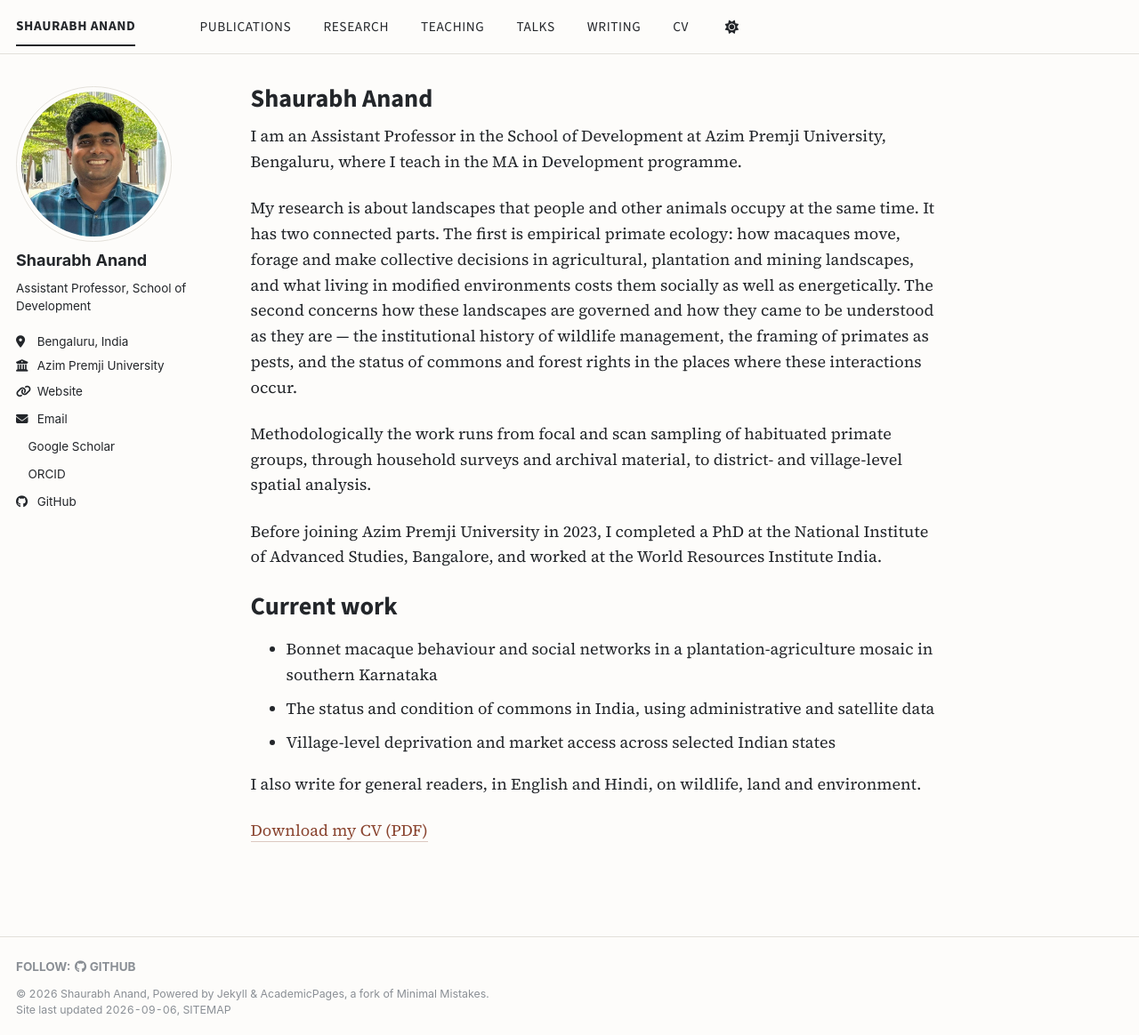
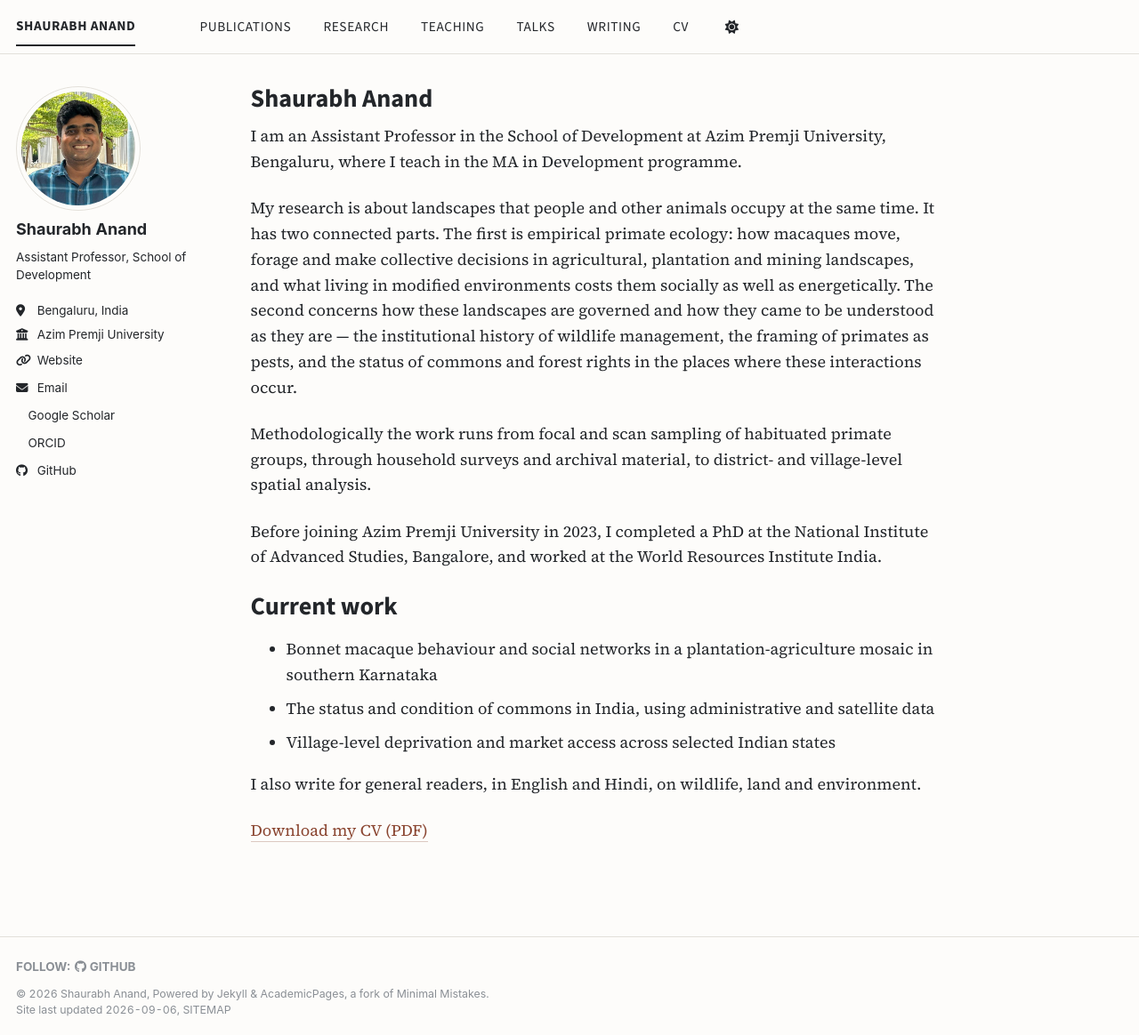
Before and after one commit to anand15/anand15.github.io, a Jekyll site: the page built from _pages/about.md, in a window 1280 px wide and 1164 px high. Shown: the whole window at 89% size. Built offline with Jekyll 4.4.1, drawn with Linux system fonts in a browser that asks for light colours; a style sheet for code colours, icons or effects is not loaded.

Commit message:
Add max-width to author avatar images

```diff
--- a/assets/css/custom.css
+++ b/assets/css/custom.css
@@ -111,3 +111,5 @@ h1, h2, h3, h4, h5, h6,
 }
 
 ::selection { background: rgba(138, 69, 48, 0.15); }
+
+.author__avatar img { max-width: 140px; }
```
